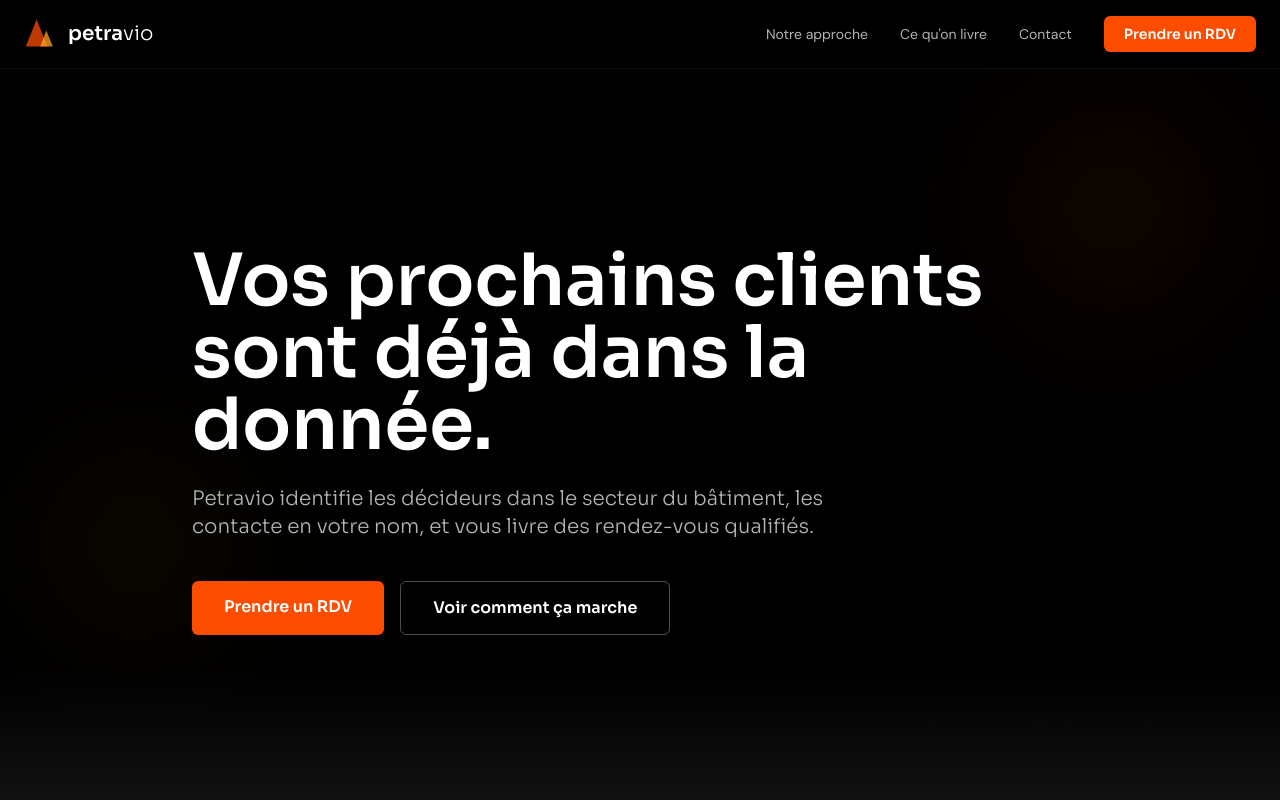
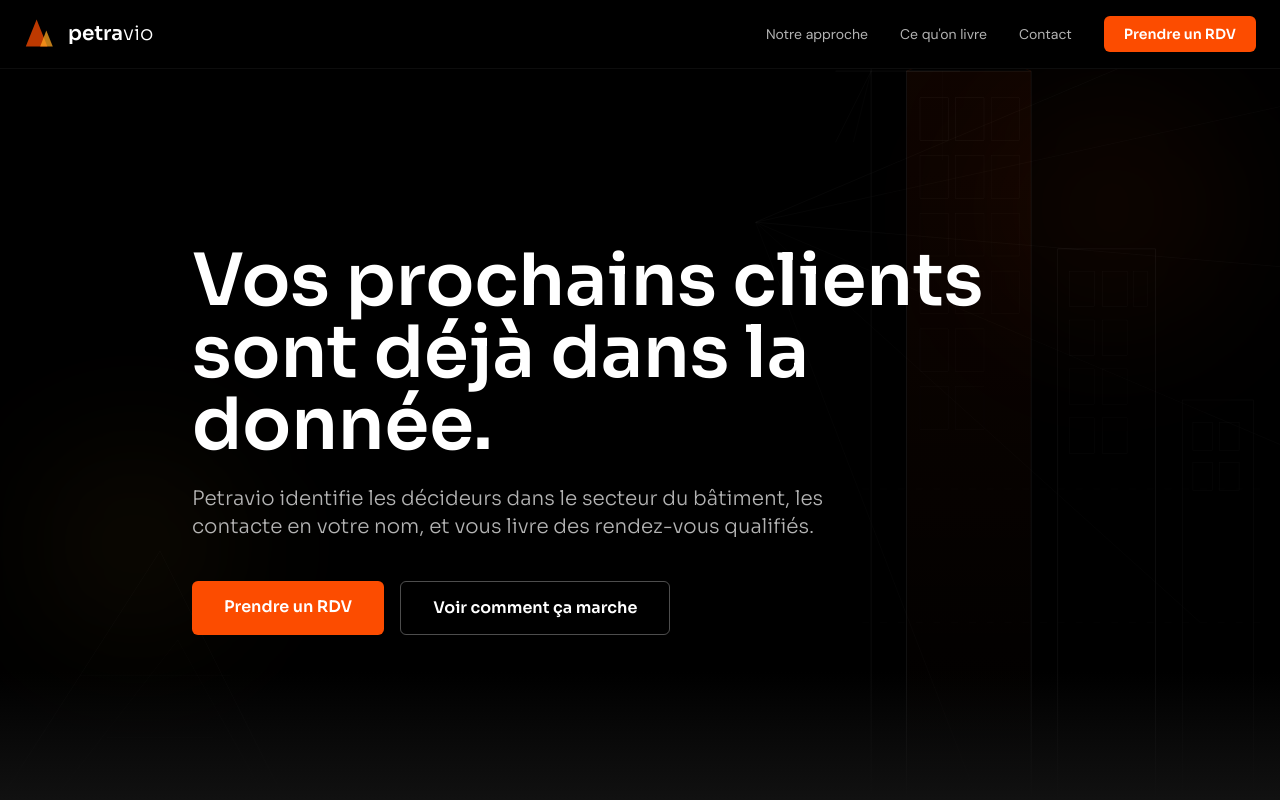
Before and after one commit to Guillotedecheto/Petravio, a Next.js app: page / in a window 1280 px wide. Shown: the top 800 px of the page. Built offline with nearby package versions, Linux system fonts and the light colour scheme.

Commit message:
Make architectural wireframe more visible in hero

```diff
--- a/src/app/page.tsx
+++ b/src/app/page.tsx
@@ -135,68 +135,98 @@ function Nav() {
 function Hero() {
   return (
     <section className="relative min-h-screen flex items-center bg-black pt-20 overflow-hidden">
-      {/* Subtle architectural wireframe background */}
+      {/* Architectural wireframe background */}
       <svg
         className="absolute inset-0 w-full h-full pointer-events-none"
         viewBox="0 0 1440 900"
         fill="none"
         preserveAspectRatio="xMidYMid slice"
       >
-        {/* Grid of fine lines — blueprint feel */}
         <defs>
-          <linearGradient id="archFade" x1="0" y1="0" x2="0" y2="1">
-            <stop offset="0%" stopColor="white" stopOpacity="0.03" />
-            <stop offset="100%" stopColor="white" stopOpacity="0" />
+          <linearGradient id="buildingGlow" x1="0" y1="0" x2="0" y2="1">
+            <stop offset="0%" stopColor="#FC4C00" stopOpacity="0.06" />
+            <stop offset="100%" stopColor="#FC4C00" stopOpacity="0" />
           </linearGradient>
-          <linearGradient id="archFadeH" x1="0" y1="0" x2="1" y2="0">
+          <linearGradient id="groundFade" x1="0" y1="0" x2="1" y2="0">
             <stop offset="0%" stopColor="white" stopOpacity="0" />
-            <stop offset="40%" stopColor="white" stopOpacity="0.025" />
-            <stop offset="100%" stopColor="white" stopOpacity="0" />
+            <stop offset="30%" stopColor="white" stopOpacity="0.08" />
+            <stop offset="100%" stopColor="white" stopOpacity="0.03" />
           </linearGradient>
         </defs>
 
-        {/* Perspective grid lines converging — architectural depth */}
-        <line x1="900" y1="200" x2="1400" y2="0" stroke="white" strokeOpacity="0.03" strokeWidth="0.5" />
-        <line x1="900" y1="200" x2="1440" y2="100" stroke="white" strokeOpacity="0.025" strokeWidth="0.5" />
-        <line x1="900" y1="200" x2="1440" y2="250" stroke="white" strokeOpacity="0.03" strokeWidth="0.5" />
-        <line x1="900" y1="200" x2="1440" y2="400" stroke="white" strokeOpacity="0.025" strokeWidth="0.5" />
-        <line x1="900" y1="200" x2="1300" y2="600" stroke="white" strokeOpacity="0.02" strokeWidth="0.5" />
+        {/* ── Perspective lines from vanishing point ── */}
+        <line x1="850" y1="250" x2="1440" y2="0" stroke="white" strokeOpacity="0.07" strokeWidth="0.5" />
+        <line x1="850" y1="250" x2="1440" y2="120" stroke="white" strokeOpacity="0.06" strokeWidth="0.5" />
+        <line x1="850" y1="250" x2="1440" y2="300" stroke="white" strokeOpacity="0.07" strokeWidth="0.5" />
+        <line x1="850" y1="250" x2="1440" y2="500" stroke="white" strokeOpacity="0.05" strokeWidth="0.5" />
+        <line x1="850" y1="250" x2="1350" y2="700" stroke="white" strokeOpacity="0.04" strokeWidth="0.5" />
+        <line x1="850" y1="250" x2="1100" y2="900" stroke="white" strokeOpacity="0.04" strokeWidth="0.5" />
 
-        {/* Tall building silhouette — right side */}
-        <rect x="1050" y="180" width="120" height="720" stroke="white" strokeOpacity="0.035" strokeWidth="0.5" fill="none" />
-        <rect x="1060" y="200" width="30" height="45" stroke="white" strokeOpacity="0.025" strokeWidth="0.5" fill="none" />
-        <rect x="1100" y="200" width="30" height="45" stroke="white" strokeOpacity="0.025" strokeWidth="0.5" fill="none" />
-        <rect x="1140" y="200" width="20" height="45" stroke="white" strokeOpacity="0.025" strokeWidth="0.5" fill="none" />
-        <rect x="1060" y="260" width="30" height="45" stroke="white" strokeOpacity="0.02" strokeWidth="0.5" fill="none" />
-        <rect x="1100" y="260" width="30" height="45" stroke="white" strokeOpacity="0.02" strokeWidth="0.5" fill="none" />
-        <rect x="1140" y="260" width="20" height="45" stroke="white" strokeOpacity="0.02" strokeWidth="0.5" fill="none" />
-        <rect x="1060" y="320" width="30" height="45" stroke="white" strokeOpacity="0.015" strokeWidth="0.5" fill="none" />
-        <rect x="1100" y="320" width="30" height="45" stroke="white" strokeOpacity="0.015" strokeWidth="0.5" fill="none" />
-        <rect x="1060" y="380" width="30" height="45" stroke="white" strokeOpacity="0.015" strokeWidth="0.5" fill="none" />
-        <rect x="1100" y="380" width="30" height="45" stroke="white" strokeOpacity="0.015" strokeWidth="0.5" fill="none" />
+        {/* ── Main tower — tall, right side ── */}
+        <rect x="1020" y="80" width="140" height="820" stroke="white" strokeOpacity="0.1" strokeWidth="0.7" fill="url(#buildingGlow)" />
+        {/* Windows grid */}
+        <rect x="1035" y="110" width="32" height="48" stroke="white" strokeOpacity="0.07" strokeWidth="0.5" fill="none" />
+        <rect x="1075" y="110" width="32" height="48" stroke="white" strokeOpacity="0.07" strokeWidth="0.5" fill="none" />
+        <rect x="1115" y="110" width="32" height="48" stroke="white" strokeOpacity="0.06" strokeWidth="0.5" fill="none" />
+        <rect x="1035" y="175" width="32" height="48" stroke="white" strokeOpacity="0.06" strokeWidth="0.5" fill="none" />
+        <rect x="1075" y="175" width="32" height="48" stroke="white" strokeOpacity="0.06" strokeWidth="0.5" fill="none" />
+        <rect x="1115" y="175" width="32" height="48" stroke="white" strokeOpacity="0.05" strokeWidth="0.5" fill="none" />
+        <rect x="1035" y="240" width="32" height="48" stroke="white" strokeOpacity="0.05" strokeWidth="0.5" fill="none" />
+        <rect x="1075" y="240" width="32" height="48" stroke="white" strokeOpacity="0.05" strokeWidth="0.5" fill="none" />
+        <rect x="1115" y="240" width="32" height="48" stroke="white" strokeOpacity="0.04" strokeWidth="0.5" fill="none" />
+        <rect x="1035" y="305" width="32" height="48" stroke="white" strokeOpacity="0.04" strokeWidth="0.5" fill="none" />
+        <rect x="1075" y="305" width="32" height="48" stroke="white" strokeOpacity="0.04" strokeWidth="0.5" fill="none" />
+        <rect x="1115" y="305" width="32" height="48" stroke="white" strokeOpacity="0.04" strokeWidth="0.5" fill="none" />
+        <rect x="1035" y="370" width="32" height="48" stroke="white" strokeOpacity="0.035" strokeWidth="0.5" fill="none" />
+        <rect x="1075" y="370" width="32" height="48" stroke="white" strokeOpacity="0.035" strokeWidth="0.5" fill="none" />
+        <rect x="1035" y="435" width="32" height="48" stroke="white" strokeOpacity="0.03" strokeWidth="0.5" fill="none" />
+        <rect x="1075" y="435" width="32" height="48" stroke="white" strokeOpacity="0.03" strokeWidth="0.5" fill="none" />
+        {/* Rooftop accent */}
+        <line x1="1020" y1="80" x2="1090" y2="50" stroke="#FC4C00" strokeOpacity="0.12" strokeWidth="0.7" />
+        <line x1="1160" y1="80" x2="1090" y2="50" stroke="#FC4C00" strokeOpacity="0.12" strokeWidth="0.7" />
 
-        {/* Second shorter building */}
-        <rect x="1200" y="350" width="90" height="550" stroke="white" strokeOpacity="0.03" strokeWidth="0.5" fill="none" />
-        <rect x="1210" y="370" width="25" height="35" stroke="white" strokeOpacity="0.02" strokeWidth="0.5" fill="none" />
-        <rect x="1245" y="370" width="25" height="35" stroke="white" strokeOpacity="0.02" strokeWidth="0.5" fill="none" />
-        <rect x="1210" y="420" width="25" height="35" stroke="white" strokeOpacity="0.015" strokeWidth="0.5" fill="none" />
-        <rect x="1245" y="420" width="25" height="35" stroke="white" strokeOpacity="0.015" strokeWidth="0.5" fill="none" />
-        <rect x="1210" y="470" width="25" height="35" stroke="white" strokeOpacity="0.015" strokeWidth="0.5" fill="none" />
-        <rect x="1245" y="470" width="25" height="35" stroke="white" strokeOpacity="0.015" strokeWidth="0.5" fill="none" />
+        {/* ── Second building — medium ── */}
+        <rect x="1190" y="280" width="110" height="620" stroke="white" strokeOpacity="0.08" strokeWidth="0.7" fill="none" />
+        <rect x="1203" y="305" width="28" height="40" stroke="white" strokeOpacity="0.06" strokeWidth="0.5" fill="none" />
+        <rect x="1240" y="305" width="28" height="40" stroke="white" strokeOpacity="0.06" strokeWidth="0.5" fill="none" />
+        <rect x="1275" y="305" width="16" height="40" stroke="white" strokeOpacity="0.05" strokeWidth="0.5" fill="none" />
+        <rect x="1203" y="360" width="28" height="40" stroke="white" strokeOpacity="0.05" strokeWidth="0.5" fill="none" />
+        <rect x="1240" y="360" width="28" height="40" stroke="white" strokeOpacity="0.05" strokeWidth="0.5" fill="none" />
+        <rect x="1203" y="415" width="28" height="40" stroke="white" strokeOpacity="0.04" strokeWidth="0.5" fill="none" />
+        <rect x="1240" y="415" width="28" height="40" stroke="white" strokeOpacity="0.04" strokeWidth="0.5" fill="none" />
+        <rect x="1203" y="470" width="28" height="40" stroke="white" strokeOpacity="0.035" strokeWidth="0.5" fill="none" />
+        <rect x="1240" y="470" width="28" height="40" stroke="white" strokeOpacity="0.035" strokeWidth="0.5" fill="none" />
 
-        {/* Thin tower / crane element */}
-        <line x1="1020" y1="100" x2="1020" y2="900" stroke="white" strokeOpacity="0.025" strokeWidth="0.5" />
-        <line x1="1000" y1="120" x2="1100" y2="120" stroke="white" strokeOpacity="0.02" strokeWidth="0.5" />
-        <line x1="1020" y1="120" x2="980" y2="180" stroke="white" strokeOpacity="0.02" strokeWidth="0.5" />
+        {/* ── Small building — far right ── */}
+        <rect x="1330" y="450" width="80" height="450" stroke="white" strokeOpacity="0.06" strokeWidth="0.5" fill="none" />
+        <rect x="1342" y="475" width="22" height="32" stroke="white" strokeOpacity="0.04" strokeWidth="0.5" fill="none" />
+        <rect x="1372" y="475" width="22" height="32" stroke="white" strokeOpacity="0.04" strokeWidth="0.5" fill="none" />
+        <rect x="1342" y="520" width="22" height="32" stroke="white" strokeOpacity="0.035" strokeWidth="0.5" fill="none" />
+        <rect x="1372" y="520" width="22" height="32" stroke="white" strokeOpacity="0.035" strokeWidth="0.5" fill="none" />
 
-        {/* Horizontal floor lines */}
-        <line x1="950" y1="900" x2="1440" y2="900" stroke="white" strokeOpacity="0.03" strokeWidth="0.5" />
-        <line x1="980" y1="700" x2="1350" y2="700" stroke="white" strokeOpacity="0.015" strokeWidth="0.5" />
-        <line x1="1000" y1="500" x2="1300" y2="500" stroke="white" strokeOpacity="0.015" strokeWidth="0.5" />
+        {/* ── Crane ── */}
+        <line x1="980" y1="60" x2="980" y2="900" stroke="white" strokeOpacity="0.08" strokeWidth="0.7" />
+        <line x1="940" y1="80" x2="1080" y2="80" stroke="white" strokeOpacity="0.07" strokeWidth="0.7" />
+        <line x1="980" y1="80" x2="940" y2="160" stroke="white" strokeOpacity="0.06" strokeWidth="0.5" />
+        <line x1="980" y1="80" x2="960" y2="160" stroke="white" strokeOpacity="0.05" strokeWidth="0.5" />
+        {/* Crane cable */}
+        <line x1="1060" y1="80" x2="1060" y2="180" stroke="white" strokeOpacity="0.05" strokeWidth="0.5" />
+        {/* Crane top marker */}
+        <rect x="974" y="55" width="12" height="12" stroke="#FC4C00" strokeOpacity="0.15" strokeWidth="0.5" fill="none" />
 
-        {/* Subtle angular shape — bottom left, very faint */}
-        <polygon points="0,900 200,650 350,900" stroke="white" strokeOpacity="0.02" strokeWidth="0.5" fill="none" />
-        <line x1="100" y1="775" x2="275" y2="775" stroke="white" strokeOpacity="0.015" strokeWidth="0.5" />
+        {/* ── Ground line ── */}
+        <line x1="800" y1="900" x2="1440" y2="900" stroke="url(#groundFade)" strokeWidth="1" />
+        <line x1="850" y1="898" x2="1440" y2="898" stroke="white" strokeOpacity="0.04" strokeWidth="0.5" />
+
+        {/* ── Horizontal floor lines through buildings ── */}
+        <line x1="970" y1="550" x2="1420" y2="550" stroke="white" strokeOpacity="0.03" strokeWidth="0.5" strokeDasharray="8 12" />
+        <line x1="970" y1="700" x2="1420" y2="700" stroke="white" strokeOpacity="0.03" strokeWidth="0.5" strokeDasharray="8 12" />
+
+        {/* ── Bottom-left angular structure (subtle) ── */}
+        <polygon points="0,900 180,620 320,900" stroke="white" strokeOpacity="0.06" strokeWidth="0.5" fill="none" />
+        <polygon points="60,900 200,720 300,900" stroke="white" strokeOpacity="0.04" strokeWidth="0.5" fill="none" />
+        <line x1="90" y1="760" x2="260" y2="760" stroke="white" strokeOpacity="0.04" strokeWidth="0.5" />
+        <line x1="120" y1="830" x2="240" y2="830" stroke="white" strokeOpacity="0.03" strokeWidth="0.5" />
       </svg>
 
       {/* Warm ambient glows */}
```
